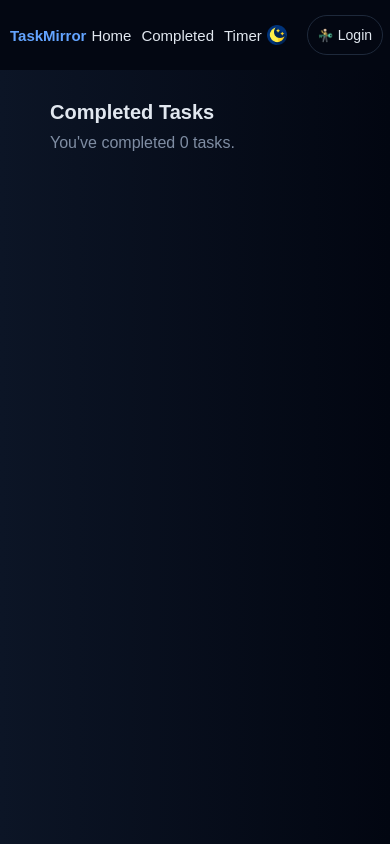
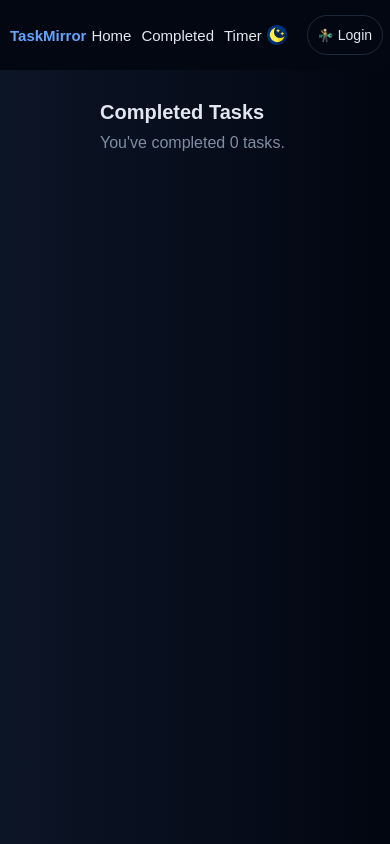
Before and after one commit to deepanshu-sharma425/taskmirror, a Next.js app: page /completed in a window 390 px wide. Shown: the top 844 px of the page. Built offline with nearby package versions, Linux system fonts and the light colour scheme.

Commit message:
made final changes

```diff
--- a/app/completed/page.jsx
+++ b/app/completed/page.jsx
@@ -32,7 +32,7 @@ function Completed() {
   }, [])
 
   return (
-    <div className="homes1">
+    <div className="homes2">
       <div className="namecomple">
         <h1>Completed Tasks</h1>
         <h5>You've completed {completedTasks.length} task{completedTasks.length !== 1 && 's'}.</h5>
--- a/app/globals.css
+++ b/app/globals.css
@@ -181,7 +181,7 @@ color: inherit;
   flex-direction: column;
   gap: 30px;
   margin-top: 30px;
-  height: max-content;
+  /* height: max-content; */
   padding-bottom: 800px;
 
 
@@ -654,6 +654,7 @@ gap: 10px;
 
 }
 @media(max-width:968px){
+
   .homes{
     padding: 70px 0 280px 200px;
   }
@@ -877,16 +878,27 @@ gap: 10px;
 }
 @media(max-width:1238px) {
   .homes1{
-    padding: 70px 0 900px 200px;
+    padding: 70px 0 0 200px;
   }
+  .homes2{
+    padding: 70px 0 800px 200px;
+    height: 100%;
 
+  }
+  .completeddivmain{
+    width: 500px;
+
+}
+.progressionbar22{
+  width: 400px;
+}
 }
 @media (max-width:1093px) {
   .completeddivmain{
     width: 500px;
   }
   .homes1{
-    padding: 70px 0 900px 300px;
+    padding: 70px 0 0 300px;
   }
   .progressionbar22{
     width: 400px;
@@ -895,21 +907,29 @@ gap: 10px;
 }
 @media (max-width:900px) {
   .homes1{
-    padding: 70px 0 900px 200px;
+    padding: 70px 0 0px 200px;
   }
+
 
 
 }
 @media (max-width:724px) {
   .homes1{
-    padding: 70px 0 900px 100px;
+    padding: 70px 0 0px 100px;
+  }
+  .homes2{
+    padding:70px 0 900px 100px; ;
   }
 
 
 }
 @media (max-width:627px) {
   .homes1{
+    padding: 70px 0 0px 100px;
+  }
+  .homes2{
     padding: 70px 0 900px 100px;
+
   }
   .completeddivmain{
     width: 300px;
@@ -925,8 +945,11 @@ gap: 10px;
   .namecomple h1{
     font-size: 20px;
   }
+  .homes2{
+    padding:70px 0 900px 100px;
+  }
   .homes1{
-    padding: 70px 0 900px 100px;
+    padding: 70px 0 0px 100px;
   }
   .completeddivmain{
     width: 260px;
@@ -938,7 +961,7 @@ gap: 10px;
 }
 @media (max-width:402px){
   .homes1{
-    padding: 70px 0 900 50px;
+    padding: 70px 0  50px;
   }
 
 }
```
